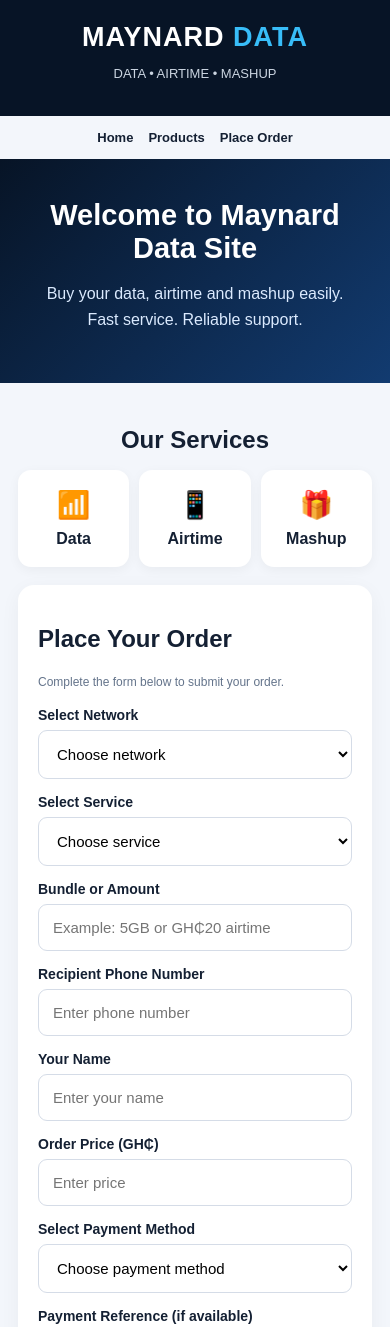
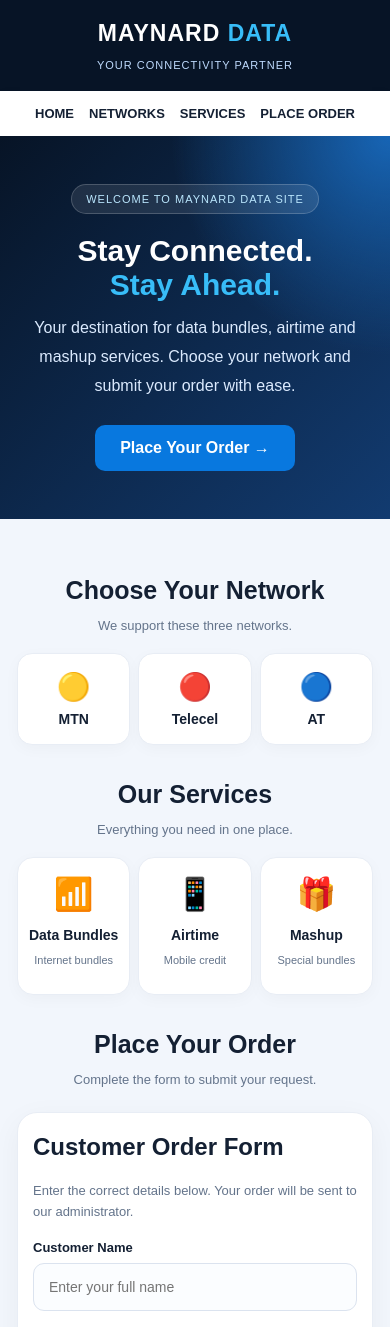
Before and after one commit to takyib946/maynard-data-site, a plain HTML site: page index.html in a window 390 px wide. Shown: the top 1327 px of the page. Drawn offline with nearby package versions, Linux system fonts and the light colour scheme.

Commit message:
Upgrade Maynard Data Site with premium responsive interface

```diff
--- a/index.html
+++ b/index.html
@@ -9,139 +9,258 @@
 <title>Maynard Data Site</title>
 
 <style>
+:root {
+  --navy: #071426;
+  --blue: #0878df;
+  --light-blue: #38bdf8;
+  --bg: #f2f6fc;
+  --white: #ffffff;
+  --text: #142033;
+  --muted: #64748b;
+}
+
 * {
   box-sizing: border-box;
+}
+
+html {
+  scroll-behavior: smooth;
 }
 
 body {
   margin: 0;
   font-family: Arial, sans-serif;
-  background: #f3f6fb;
-  color: #142033;
+  background: var(--bg);
+  color: var(--text);
 }
 
 header {
-  background: #071426;
+  background: var(--navy);
   color: white;
-  padding: 22px 18px;
-  text-align: center;
+  padding: 20px;
+  display: flex;
+  justify-content: space-between;
+  align-items: center;
+  flex-wrap: wrap;
+  gap: 12px;
 }
 
 .logo {
-  font-size: 27px;
+  font-size: 23px;
   font-weight: 900;
   letter-spacing: 1px;
 }
 
 .logo span {
-  color: #38bdf8;
+  color: var(--light-blue);
 }
 
-header p {
-  color: #cbd5e1;
-  font-size: 13px;
+.header-tag {
+  font-size: 11px;
+  color: #bfdbfe;
+  letter-spacing: 1px;
 }
 
 nav {
+  background: white;
   display: flex;
   justify-content: center;
-  gap: 15px;
-  padding: 14px;
+  gap: 25px;
+  padding: 15px;
   flex-wrap: wrap;
+  box-shadow: 0 3px 12px #00000008;
 }
 
 nav a {
-  color: #142033;
+  color: var(--text);
   text-decoration: none;
+  font-size: 13px;
   font-weight: bold;
-  font-size: 13px;
+}
+
+nav a:hover {
+  color: var(--blue);
 }
 
 .hero {
-  background: linear-gradient(135deg,#071426,#123b70);
+  background:
+    radial-gradient(circle at top right,#1765b5 0%,transparent 40%),
+    linear-gradient(135deg,#071426,#123b70);
   color: white;
-  padding: 35px 20px;
+  padding: 65px 20px;
   text-align: center;
 }
 
+.hero-label {
+  display: inline-block;
+  background: #ffffff18;
+  border: 1px solid #ffffff30;
+  padding: 8px 14px;
+  border-radius: 30px;
+  color: #bae6fd;
+  font-size: 11px;
+  letter-spacing: 1px;
+}
+
 .hero h1 {
-  font-size: 29px;
-  margin: 5px;
+  font-size: clamp(30px,6vw,45px);
+  margin: 20px 0 12px;
+}
+
+.hero h1 span {
+  color: var(--light-blue);
 }
 
 .hero p {
   color: #dbeafe;
-  line-height: 1.6;
+  line-height: 1.8;
+  max-width: 500px;
+  margin: auto;
+}
+
+.hero-button {
+  display: inline-block;
+  background: var(--blue);
+  color: white;
+  padding: 14px 25px;
+  border-radius: 10px;
+  text-decoration: none;
+  font-weight: bold;
+  margin-top: 25px;
 }
 
 .container {
-  max-width: 650px;
+  max-width: 850px;
   margin: auto;
-  padding: 18px;
+  padding: 22px 17px;
 }
 
-.section-title {
+.section-heading {
   text-align: center;
-  margin: 25px 0 16px;
+  margin: 35px 0 20px;
 }
 
-.products {
+.section-heading h2 {
+  margin-bottom: 8px;
+  font-size: 25px;
+}
+
+.section-heading p {
+  color: var(--muted);
+  font-size: 13px;
+}
+
+.networks {
   display: grid;
   grid-template-columns: repeat(3,1fr);
-  gap: 10px;
+  gap: 12px;
 }
 
-.product {
+.network {
   background: white;
-  border-radius: 13px;
-  padding: 19px 7px;
+  border-radius: 15px;
+  padding: 20px 8px;
   text-align: center;
-  box-shadow: 0 3px 12px #0000000c;
+  box-shadow: 0 4px 15px #00000008;
+  border: 1px solid #e8edf5;
 }
 
-.product strong {
+.network strong {
   display: block;
-  margin-top: 9px;
+  margin-top: 8px;
+  font-size: 14px;
 }
 
-.product span {
+.network-icon {
   font-size: 27px;
 }
 
-.form-card {
+.services {
+  display: grid;
+  grid-template-columns: repeat(3,1fr);
+  gap: 13px;
+}
+
+.service-card {
   background: white;
   border-radius: 16px;
-  padding: 20px;
-  box-shadow: 0 5px 20px #0000000c;
-  margin-top: 18px;
+  padding: 23px 10px;
+  text-align: center;
+  box-shadow: 0 4px 16px #00000008;
+  border: 1px solid #e8edf5;
+  transition: transform .2s;
+}
+
+.service-card:hover {
+  transform: translateY(-4px);
+}
+
+.service-card span {
+  font-size: 32px;
+}
+
+.service-card h3 {
+  font-size: 14px;
+  margin-bottom: 5px;
+}
+
+.service-card p {
+  color: var(--muted);
+  font-size: 11px;
+}
+
+.order-card {
+  background: white;
+  border-radius: 20px;
+  padding: 25px 20px;
+  box-shadow: 0 8px 30px #0000000c;
+  margin-top: 25px;
+  border: 1px solid #e8edf5;
+}
+
+.order-card h2 {
+  margin-top: 0;
+}
+
+.order-description {
+  color: var(--muted);
+  font-size: 13px;
+  line-height: 1.6;
 }
 
 label {
   display: block;
+  font-size: 13px;
   font-weight: bold;
-  font-size: 14px;
-  margin: 15px 0 7px;
+  margin: 17px 0 8px;
 }
 
 input, select {
   width: 100%;
-  padding: 14px;
-  border: 1px solid #d5dce7;
-  border-radius: 9px;
-  font-size: 15px;
-  background: white;
+  padding: 15px;
+  border: 1px solid #dbe3ef;
+  border-radius: 11px;
+  font-size: 14px;
+  background: #fbfdff;
+  outline: none;
+  color: var(--text);
+}
+
+input:focus, select:focus {
+  border-color: var(--blue);
+  box-shadow: 0 0 0 3px #0878df15;
 }
 
 button {
   width: 100%;
-  padding: 15px;
-  background: #0878df;
+  background: linear-gradient(135deg,#0878df,#0754b5);
   color: white;
-  border: 0;
-  border-radius: 10px;
+  border: none;
+  border-radius: 11px;
+  padding: 16px;
+  font-size: 15px;
   font-weight: bold;
-  font-size: 16px;
-  margin-top: 20px;
+  margin-top: 23px;
   cursor: pointer;
 }
 
@@ -150,26 +269,74 @@ button:disabled {
   cursor: not-allowed;
 }
 
-.note {
+.payment-note {
+  background: #eff6ff;
+  border: 1px solid #dbeafe;
+  border-radius: 12px;
+  padding: 13px;
   font-size: 12px;
-  color: #64748b;
+  color: #1e40af;
   line-height: 1.6;
+  margin-top: 18px;
 }
 
 #message {
+  font-size: 13px;
+  line-height: 1.6;
   margin-top: 15px;
-  font-size: 14px;
-  line-height: 1.5;
   overflow-wrap: anywhere;
 }
 
 footer {
-  background: #071426;
+  background: var(--navy);
+  color: white;
+  text-align: center;
+  padding: 35px 15px;
+  margin-top: 40px;
+}
+
+footer p {
   color: #cbd5e1;
+  font-size: 12px;
+  line-height: 1.8;
+}
+
+.footer-logo {
+  font-weight: 900;
+  font-size: 20px;
+}
+
+.footer-logo span {
+  color: var(--light-blue);
+}
+
+@media(max-width:500px) {
+  header {
+    justify-content: center;
     text-align: center;
-  padding: 25px;
-  margin-top: 30px;
-  font-size: 13px;
+  }
+
+  .hero {
+    padding: 48px 17px;
+  }
+
+  .networks,
+  .services {
+    gap: 8px;
+  }
+
+  .network,
+  .service-card {
+    padding: 17px 5px;
+  }
+
+  .order-card {
+    padding: 20px 15px;
+  }
+
+  nav {
+    gap: 15px;
+  }
 }
 </style>
 </head>
@@ -178,55 +345,104 @@ footer {
 
 <header>
   <div class="logo">MAYNARD <span>DATA</span></div>
-  <p>DATA • AIRTIME • MASHUP</p>
+  <div class="header-tag">YOUR CONNECTIVITY PARTNER</div>
 </header>
 
 <nav>
-  <a href="#home">Home</a>
-  <a href="#products">Products</a>
-  <a href="#order">Place Order</a>
+  <a href="#home">HOME</a>
+  <a href="#networks">NETWORKS</a>
+  <a href="#services">SERVICES</a>
+  <a href="#order">PLACE ORDER</a>
 </nav>
 
 <section class="hero" id="home">
-  <h1>Welcome to Maynard Data Site</h1>
+  <div class="hero-label">WELCOME TO MAYNARD DATA SITE</div>
+
+  <h1>Stay Connected.<br><span>Stay Ahead.</span></h1>
+
   <p>
-    Buy your data, airtime and mashup easily.<br>
-    Fast service. Reliable support.
+    Your destination for data bundles, airtime
+    and mashup services. Choose your network
+    and submit your order with ease.
   </p>
+
+  <a class="hero-button" href="#order">Place Your Order →</a>
 </section>
 
 <main class="container">
 
-<h2 class="section-title" id="products">
-  Our Services
-</h2>
-
-<div class="products">
-  <div class="product">
-    <span>📶</span>
-    <strong>Data</strong>
+<section id="networks">
+  <div class="section-heading">
+    <h2>Choose Your Network</h2>
+    <p>We support these three networks.</p>
   </div>
 
-  <div class="product">
-    <span>📱</span>
-    <strong>Airtime</strong>
+  <div class="networks">
+    <div class="network">
+      <div class="network-icon">🟡</div>
+      <strong>MTN</strong>
     </div>
 
-  <div class="product">
-    <span>🎁</span>
-    <strong>Mashup</strong>
+    <div class="network">
+      <div class="network-icon">🔴</div>
+      <strong>Telecel</strong>
+    </div>
+
+    <div class="network">
+      <div class="network-icon">🔵</div>
+      <strong>AT</strong>
     </div>
   </div>
+</section>
 
-<div class="form-card" id="order">
+<section id="services">
+  <div class="section-heading">
+    <h2>Our Services</h2>
+    <p>Everything you need in one place.</p>
+  </div>
 
+  <div class="services">
+    <div class="service-card">
+      <span>📶</span>
+      <h3>Data Bundles</h3>
+      <p>Internet bundles</p>
+    </div>
+
+    <div class="service-card">
+      <span>📱</span>
+      <h3>Airtime</h3>
+      <p>Mobile credit</p>
+    </div>
+
+    <div class="service-card">
+      <span>🎁</span>
+      <h3>Mashup</h3>
+      <p>Special bundles</p>
+    </div>
+  </div>
+</section>
+
+<section id="order">
+
+  <div class="section-heading">
     <h2>Place Your Order</h2>
+    <p>Complete the form to submit your request.</p>
+  </div>
 
-  <p class="note">
-    Complete the form below to submit your order.
+  <div class="order-card">
+
+    <h2>Customer Order Form</h2>
+
+    <p class="order-description">
+      Enter the correct details below.
+      Your order will be sent to our administrator.
     </p>
 
     <form id="orderForm">
+
+      <label for="customer">Customer Name</label>
+      <input id="customer" type="text"
+        placeholder="Enter your full name" required>
 
       <label for="network">Select Network</label>
       <select id="network" required>
@@ -245,40 +461,19 @@ footer {
       </select>
 
       <label for="bundle">Bundle or Amount</label>
-    <input
-      id="bundle"
-      type="text"
-      placeholder="Example: 5GB or GH₵20 airtime"
-      required
-    >
+      <input id="bundle" type="text"
+        placeholder="Example: 5GB or GH₵20 airtime" required>
 
       <label for="phone">Recipient Phone Number</label>
-    <input
-      id="phone"
-      type="tel"
-      placeholder="Enter phone number"
-      required
-    >
-
-    <label for="customer">Your Name</label>
-    <input
-      id="customer"
-      type="text"
-      placeholder="Enter your name"
-      required
-    >
+      <input id="phone" type="tel"
+        placeholder="Enter recipient number" required>
 
       <label for="amount">Order Price (GH₵)</label>
-    <input
-      id="amount"
-      type="number"
-      min="0.01"
-      step="0.01"
-      placeholder="Enter price"
-      required
-    >
+      <input id="amount" type="number"
+        min="0.01" step="0.01"
+        placeholder="Enter price" required>
 
-    <label for="payment">Select Payment Method</label>
+      <label for="payment">Payment Method</label>
       <select id="payment" required>
         <option value="">Choose payment method</option>
         <option value="MTN MoMo">MTN MoMo</option>
@@ -286,59 +481,62 @@ footer {
         <option value="AT Money">AT Money</option>
       </select>
 
-    <label for="reference">Payment Reference (if available)</label>
-    <input
-      id="reference"
-      type="text"
-      placeholder="Enter reference or leave blank"
-    >
+      <label for="reference">Payment Reference</label>
+      <input id="reference" type="text"
+        placeholder="Optional payment reference">
 
-    <button type="submit" id="submitButton">
-      Submit Order
+      <button id="submitButton" type="submit">
+        SUBMIT ORDER →
       </button>
 
     </form>
 
     <div id="message" role="status" aria-live="polite"></div>
 
-  <p class="note">
-    Your order will be saved for administrator review.
+    <div class="payment-note">
+      <strong>Payment information</strong><br>
+      Orders are submitted for administrator review.
       Payment must be verified before delivery.
-    Submitting this form does not confirm payment.
-  </p>
+      Submitting an order does not confirm payment.
+    </div>
 
   </div>
+</section>
+
 </main>
 
 <footer>
-  <strong>MAYNARD DATA SITE</strong>
-  <p>Data | Airtime | Mashup</p>
-  <p>© 2026 Maynard Data Site. All rights reserved.</p>
+  <div class="footer-logo">
+    MAYNARD <span>DATA</span>
+  </div>
+
+  <p>DATA • AIRTIME • MASHUP</p>
+
+  <p>
+    Reliable connectivity. Convenient ordering.<br>
+    © 2026 Maynard Data Site. All rights reserved.
+  </p>
 </footer>
 
 <script src="https://cdn.jsdelivr.net/npm/@supabase/supabase-js@2"></script>
 
 <script>
 
-// SUPABASE CONNECTION
+// SUPABASE SETTINGS
 const SUPABASE_URL =
   "https://jzdaqabewxizfdlctphm.supabase.co";
 
-// Replace this with your copied Publishable key.
 const SUPABASE_PUBLISHABLE_KEY =
-  "sb_publishable_1tHqPL1WOm2BLOObReSuhw_NkrEzVq4";
+  "PASTE_YOUR_SUPABASE_PUBLISHABLE_KEY_HERE";
 
 const ADMIN_WHATSAPP = "233592459293";
-
-const messageBox = document.getElementById("message");
-const submitButton = document.getElementById("submitButton");
 
 let supabaseClient = null;
 
 if (
   window.supabase &&
   SUPABASE_PUBLISHABLE_KEY !==
-  "PASTE_YOUR_SUPABASE_PUBLISHABLE_KEY_HERE"
+  "sb_publishable_1tHqPL1WOm2BLOObReSuhw_NkrEzVq4"
 ) {
   supabaseClient = window.supabase.createClient(
     SUPABASE_URL,
@@ -346,14 +544,17 @@ if (
   );
 }
 
-document.getElementById("orderForm")
-.addEventListener("submit", async function(event) {
+const form = document.getElementById("orderForm");
+const messageBox = document.getElementById("message");
+const submitButton = document.getElementById("submitButton");
+
+form.addEventListener("submit", async function(event) {
 
   event.preventDefault();
 
   if (!supabaseClient) {
     messageBox.textContent =
-      "Supabase is not configured. Add your Publishable key first.";
+      "Connection not ready. Check your Supabase Publishable key.";
     return;
   }
 
@@ -387,7 +588,7 @@ document.getElementById("orderForm")
   }
 
   submitButton.disabled = true;
-  submitButton.textContent = "Submitting...";
+  submitButton.textContent = "SUBMITTING...";
   messageBox.textContent = "";
 
   const order = {
@@ -412,25 +613,21 @@ if (error) {
       throw error;
     }
 
-    if (error) {
-      throw error;
-    }
-
     const whatsappMessage =
-      "MAYNARD DATA SITE - NEW ORDER\n\n"
+      "MAYNARD DATA SITE - NEW ORDER\n\n" +
       "Customer: " + customer + "\n" +
       "Network: " + network + "\n" +
       "Service: " + service + "\n" +
       "Bundle: " + bundle + "\n" +
       "Recipient: " + phone + "\n" +
       "Price: GH₵" + amount.toFixed(2) + "\n" +
-      "Payment method: " + payment + "\n" +
-      "Payment reference: " + (reference || "Not provided") + "\n" +
-      "Payment status: Pending verification\n\n" +
+      "Payment: " + payment + "\n" +
+      "Reference: " + (reference || "Not provided") + "\n" +
+      "Status: Pending verification\n\n" +
       "Please review this order.";
 
     messageBox.textContent =
-      "Order saved successfully! Opening WhatsApp...";
+      "Order saved successfully. Opening WhatsApp...";
 
     const whatsappURL =
       "https://wa.me/" +
@@ -440,20 +637,20 @@ if (error) {
 
     window.open(whatsappURL, "_blank");
 
-    document.getElementById("orderForm").reset();
+    form.reset();
 
   } catch (error) {
 
-    console.error("Order submission error:", error);
+    console.error(error);
 
     messageBox.textContent =
-      "Order could not be saved. Please try again. " +
-      (error.message || "");
+      "Order could not be saved. " +
+      (error.message || "Please try again.");
 
   } finally {
 
     submitButton.disabled = false;
-    submitButton.textContent = "Submit Order";
+    submitButton.textContent = "SUBMIT ORDER →";
 
   }
 
```
Lines whose indentation alone changed are shown as unchanged.
